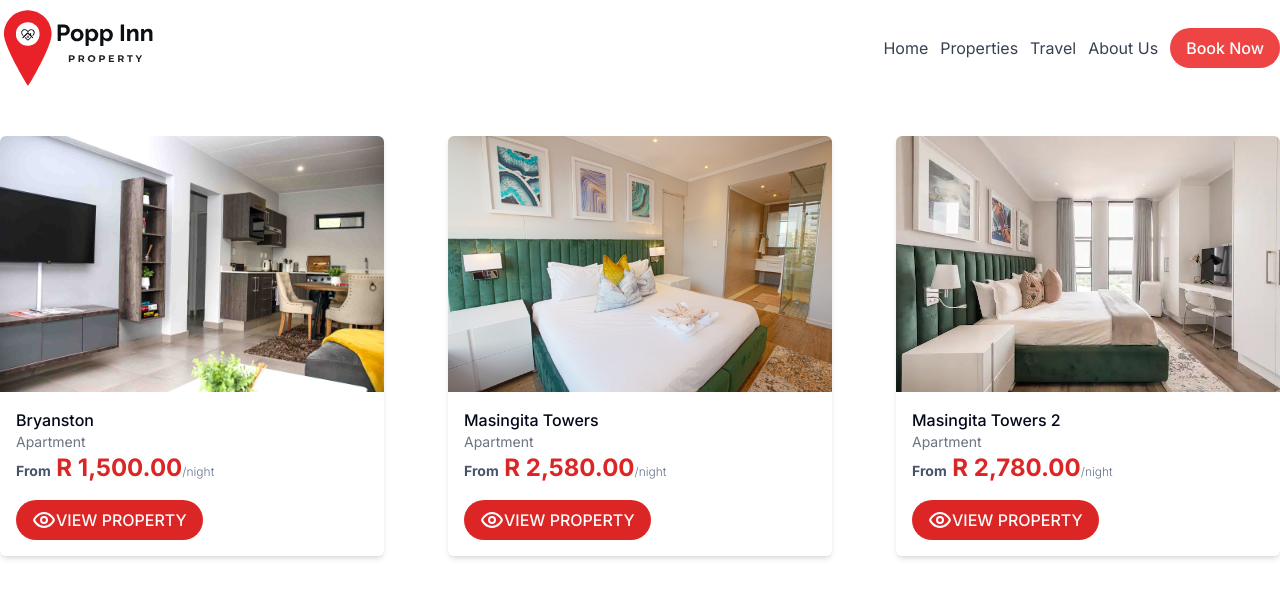
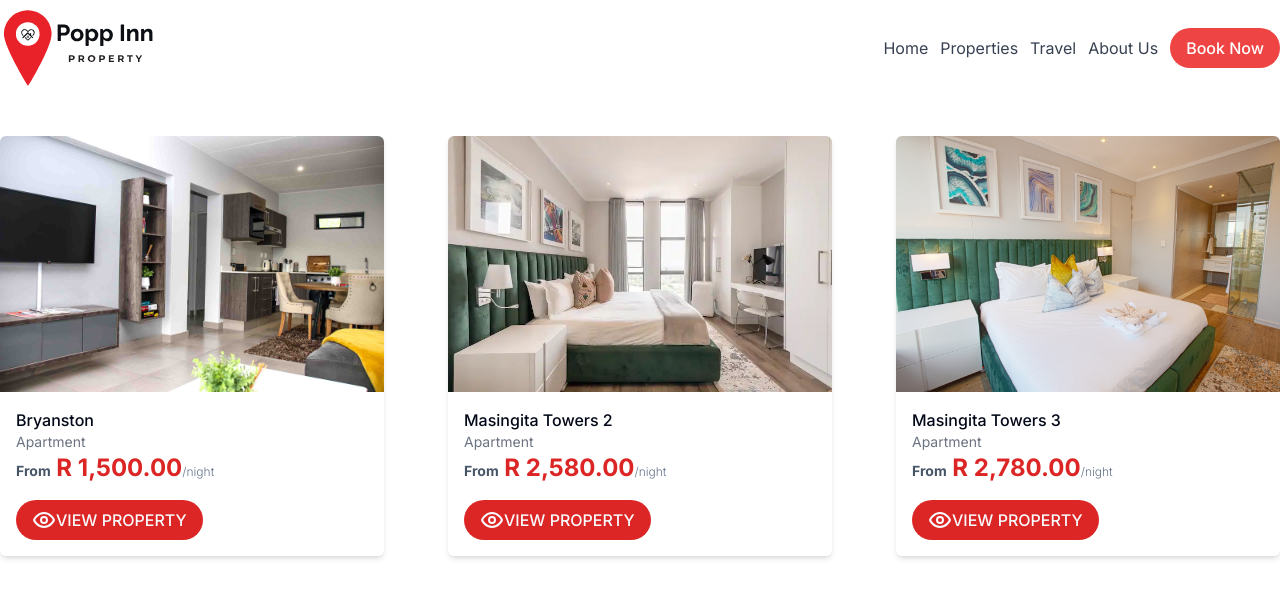
Before and after one commit to PhilaniNcube/new-poppin, a Next.js app: page /properties in a window 1280 px wide. Shown: the top 598 px of the page. Built offline with nearby package versions, Linux system fonts and the light colour scheme.

Commit message:
swap properties

```diff
--- a/properties.ts
+++ b/properties.ts
@@ -17,24 +17,7 @@ const properties = [
     baths: 2,
     price: 1500,
     images: ['/images/living.jpg', "/images/kitchen-small-3.jpg", "/images/kitchen-small.jpg", "/images/tv-1.jpg", "/images/welcome.jpg"]
-  },
-  {
-    slug: 'masingita_towers',
-    title: 'Masingita Towers',
-    description: 'A luxury apartment in the heart of Sandotn',
-    type: 'Apartment',
-        links: [ {
-      platform: "AirBnB",
-      href: "https://www.airbnb.co.za/rooms/46767440?locale=en&_set_bev_on_new_domain=1696280310_NWVmNTlhMjVjMmNh&source_impression_id=p3_1696280569_UwG9pgHxug4TqQPI"
-    }],
-    guests: 4,
-    bedrooms: 2,
-    beds: 2,
-    baths: 2.5,
-    price: 2580,
-    images: ["/images/masingita_towers/main_bedroom.jpeg", "/images/masingita_towers/living_room.jpeg", "/images/masingita_towers/sinks.jpeg", "/images/masingita_towers/balcony.jpeg", "/images/masingita_towers/bathroom_4.jpeg", "/images/masingita_towers/bed.jpeg", "/images/masingita_towers/balcony_2.jpeg", "/images/masingita_towers/bathroom.jpeg", "/images/masingita_towers/bedroom.jpeg", "/images/masingita_towers/dining.jpeg", "/images/masingita_towers/kitchen.jpeg", "/images/masingita_towers/living_room_2.jpeg", "/images/masingita_towers/smeg.jpeg"]
-  },
-  {
+  },  {
     slug: 'masingita_towers_2',
     title: 'Masingita Towers 2',
     description: 'Entire serviced apartment in Sandton, South Africa',
@@ -47,9 +30,26 @@ const properties = [
     bedrooms: 2,
     beds: 2,
     baths: 2.5,
-    price: 2780,
+    price: 2580,
   images: ["/images/masingita_towers_two/image_1.JPG", "/images/masingita_towers_two/image_2.JPG", "/images/masingita_towers_two/image_3.JPG", "/images/masingita_towers_two/image_4.JPG", "/images/masingita_towers_two/image_5.JPG", "/images/masingita_towers_two/image_6.JPG", "/images/masingita_towers_two/image_7.JPG", "/images/masingita_towers_two/image_8.JPG", "/images/masingita_towers_two/image_9.JPG", "/images/masingita_towers_two/image_10.JPG", "/images/masingita_towers_two/image_11.JPG", "/images/masingita_towers_two/image_12.JPG", "/images/masingita_towers_two/image_13.JPG", "/images/masingita_towers_two/image_14.JPG", "/images/masingita_towers_two/image_16.JPG"]
   },
+  {
+    slug: 'masingita_towers_3',
+    title: 'Masingita Towers 3',
+    description: 'A luxury apartment in the heart of Sandotn',
+    type: 'Apartment',
+        links: [ {
+      platform: "AirBnB",
+      href: "https://www.airbnb.co.za/rooms/46767440?locale=en&_set_bev_on_new_domain=1696280310_NWVmNTlhMjVjMmNh&source_impression_id=p3_1696280569_UwG9pgHxug4TqQPI"
+    }],
+    guests: 4,
+    bedrooms: 2,
+    beds: 2,
+    baths: 2.5,
+    price: 2780,
+    images: ["/images/masingita_towers/main_bedroom.jpeg", "/images/masingita_towers/living_room.jpeg", "/images/masingita_towers/sinks.jpeg", "/images/masingita_towers/balcony.jpeg", "/images/masingita_towers/bathroom_4.jpeg", "/images/masingita_towers/bed.jpeg", "/images/masingita_towers/balcony_2.jpeg", "/images/masingita_towers/bathroom.jpeg", "/images/masingita_towers/bedroom.jpeg", "/images/masingita_towers/dining.jpeg", "/images/masingita_towers/kitchen.jpeg", "/images/masingita_towers/living_room_2.jpeg", "/images/masingita_towers/smeg.jpeg"]
+  },
+
 ]
 
 export type Property = typeof properties[0]
```
